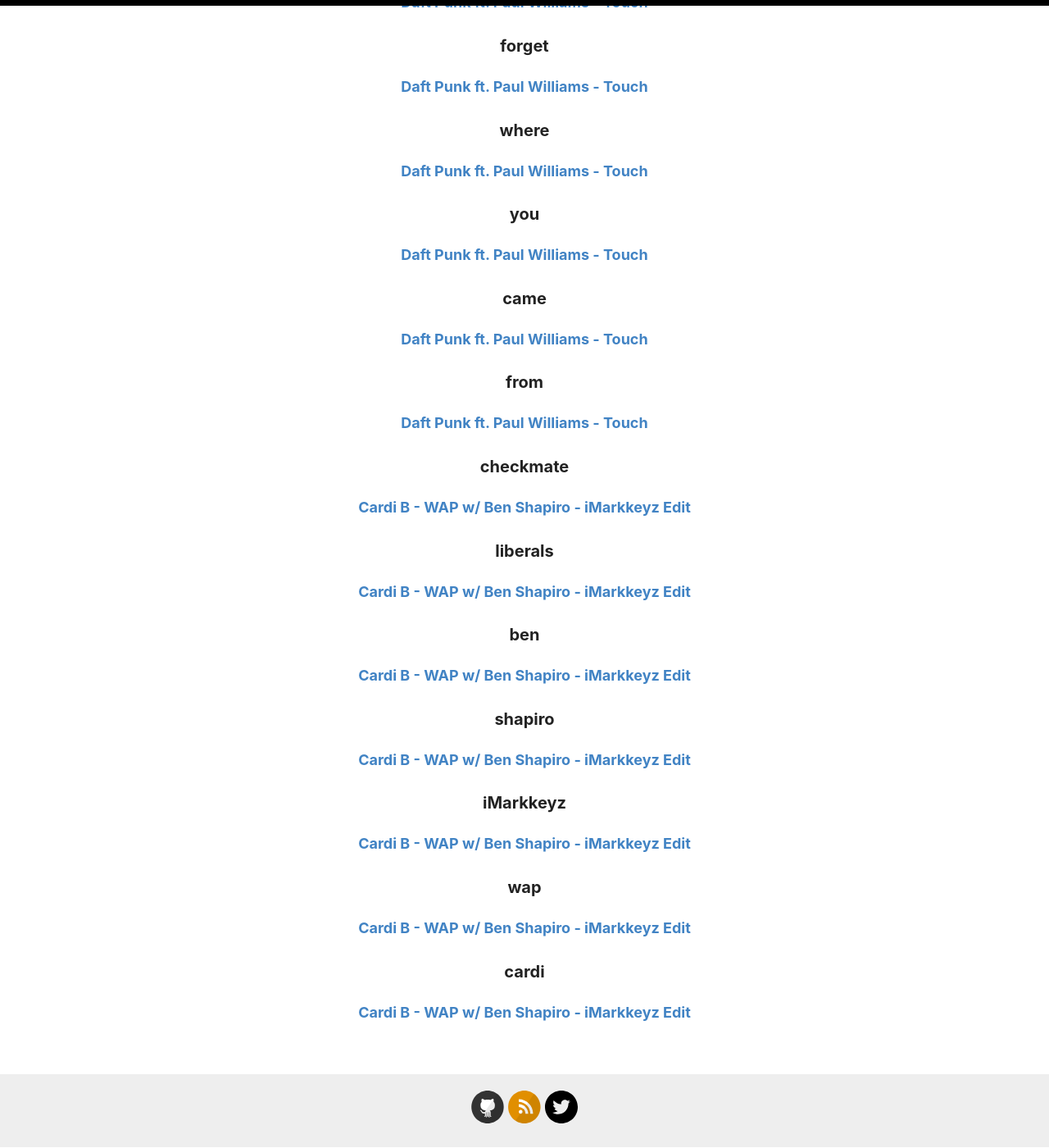
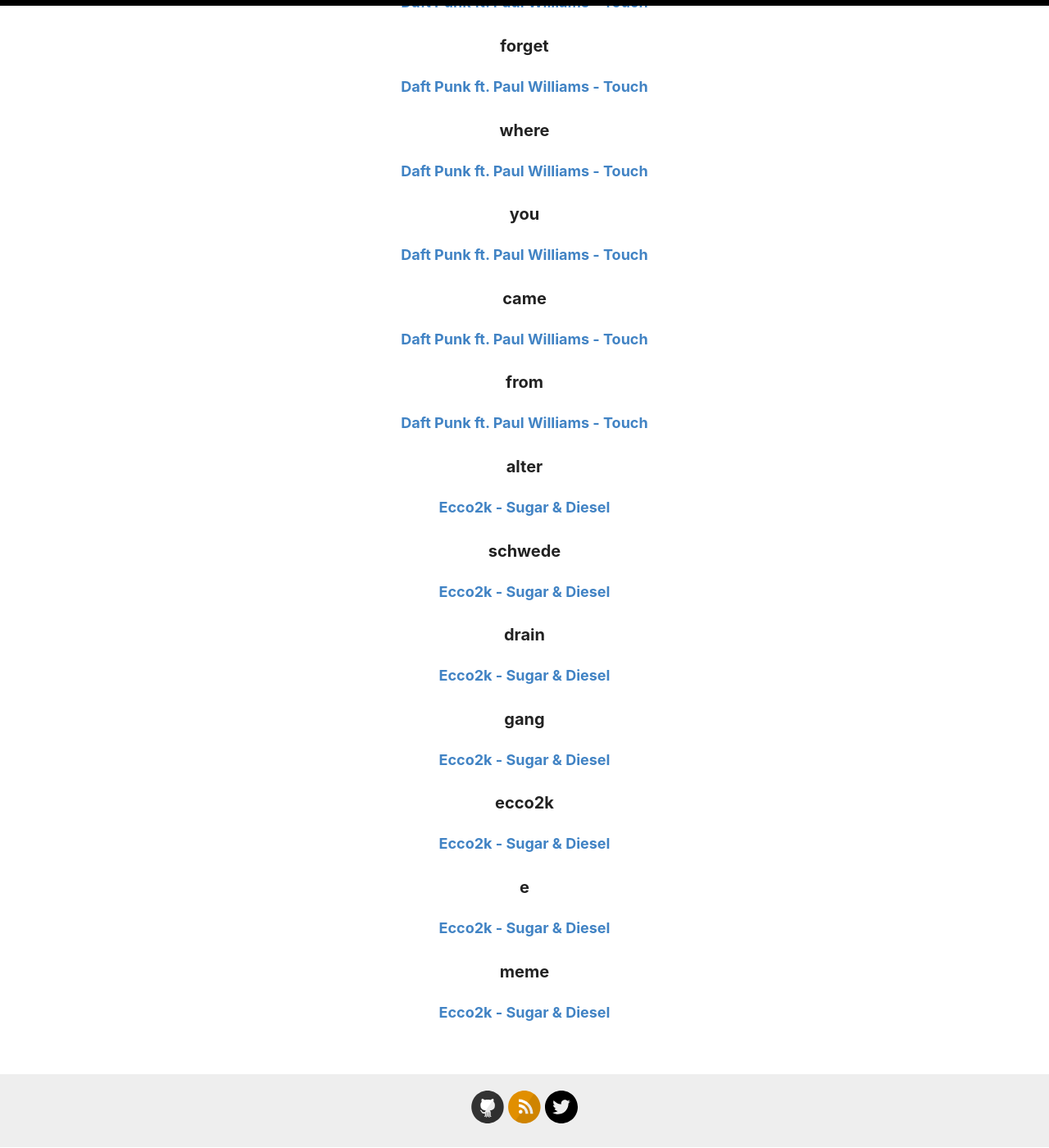
Before and after one commit to therealchisco/mdp, a Jekyll site: the page built from _pages/categories.md, in a window 1280 px wide and 1400 px high, scrolled down 11382 px. Shown: the whole window at 82% size. Built offline with Jekyll 4.4.1, drawn with Linux system fonts in a browser that asks for light colours.

Commit message:
Update 2020-08-13-50.md

````diff
--- a/_posts/2020-08-13-50.md
+++ b/_posts/2020-08-13-50.md
@@ -1,9 +1,9 @@
 ---
 layout: post
-title: Cardi B - WAP w/ Ben Shapiro - iMarkkeyz Edit
-categories: ['checkmate',"liberals", "ben", "shapiro", "iMarkkeyz", "wap", "cardi"]
+title: Ecco2k - Sugar & Diesel
+categories: ['alter',"schwede", "drain", "gang", "ecco2k", "e", "meme"]
 author: cheto
 ---
 
-> But unironically
-<style>.embed-container { position: relative; padding-bottom: 56.25%; height: 0; overflow: hidden; max-width: 100%; } .embed-container iframe, .embed-container object, .embed-container embed { position: absolute; top: 0; left: 0; width: 100%; height: 100%; }</style><div class='embed-container'><iframe src='https://www.youtube.com/embed/BVco0KHQei4' frameborder='0' allowfullscreen></iframe></div>
+> Came for the meme, stayed for the ```vibes```
+<style>.embed-container { position: relative; padding-bottom: 56.25%; height: 0; overflow: hidden; max-width: 100%; } .embed-container iframe, .embed-container object, .embed-container embed { position: absolute; top: 0; left: 0; width: 100%; height: 100%; }</style><div class='embed-container'><iframe src='https://www.youtube.com/embed/4kswlS7SRsM' frameborder='0' allowfullscreen></iframe></div>
````
